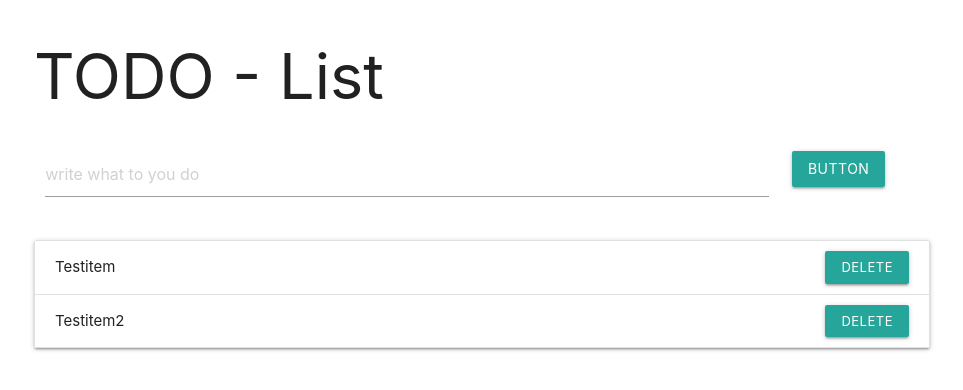
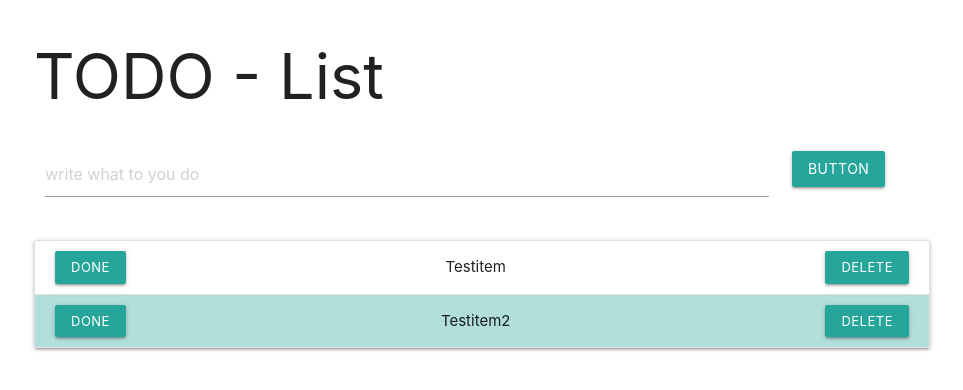
Before and after one commit to PatrickS83/React-Todo-List, a React (Create React App) app: page / in a window 1280 px wide. Shown: the top 390 px of the page, without its empty margins (158-1121 px from the left). Built offline with nearby package versions, Linux system fonts and the light colour scheme.

Commit message:
todo items can now be marked as done

```diff
--- a/src/App.js
+++ b/src/App.js
@@ -5,8 +5,8 @@ import CreatePost from "./CreatePost";
 class App extends Component {
   state = {
     todos: [
-      { text: "Testitem", created: 43434 },
-      { text: "Testitem2", created: 43434545 }
+      { text: "Testitem", created: 43434, done: false },
+      { text: "Testitem2", created: 43434545, done: true }
     ]
   };
 
@@ -23,12 +23,23 @@ class App extends Component {
     this.setState({ todos });
   };
 
+  markAsDone = todoID => {
+    const todos = [...this.state.todos];
+    const index = todos.findIndex(todo => todo.created === todoID);
+    todos[index].done = !todos[index].done;
+    this.setState({ todos });
+  };
+
   render() {
     return (
       <div className="container">
         <h1>TODO - List</h1>
         <CreatePost addToDo={this.addToDo} />
-        <PostList todoList={this.state.todos} deleteToDo={this.deleteToDo} />
+        <PostList
+          todoList={this.state.todos}
+          deleteToDo={this.deleteToDo}
+          markAsDone={this.markAsDone}
+        />
       </div>
     );
   }
--- a/src/PostList.js
+++ b/src/PostList.js
@@ -1,8 +1,7 @@
 import React from "react";
 import ToDoItem from "./ToDoItem";
 
-const PostList = props => {
-  return (
+const PostList = props => (
   <div className="card">
     <ul className="collection">
       {props.todoList.map(todo => (
@@ -10,12 +9,13 @@ const PostList = props => {
           key={todo.created}
           todoText={todo.text}
           deleteToDo={props.deleteToDo}
+          markAsDone={props.markAsDone}
           created={todo.created}
+          done={todo.done}
         />
       ))}
     </ul>
   </div>
 );
-};
 
 export default PostList;
--- a/src/ToDoItem.js
+++ b/src/ToDoItem.js
@@ -2,8 +2,14 @@ import React from "react";
 import "./ToDoItem.css";
 
 const ToDoItem = props => (
-  <li className="collection-item todo-item">
-    <span>{props.todoText}</span>
+  <li className={`collection-item todo-item ${props.done && "teal lighten-4"}`}>
+    <button
+      className="waves-effect waves-light btn btn-small todo-delete"
+      onClick={() => props.markAsDone(props.created)}
+    >
+      Done
+    </button>
+    <span> {props.todoText}</span>
     <button
       className="waves-effect waves-light btn btn-small todo-delete"
       onClick={() => props.deleteToDo(props.created)}
```
Lines whose indentation alone changed are shown as unchanged.
